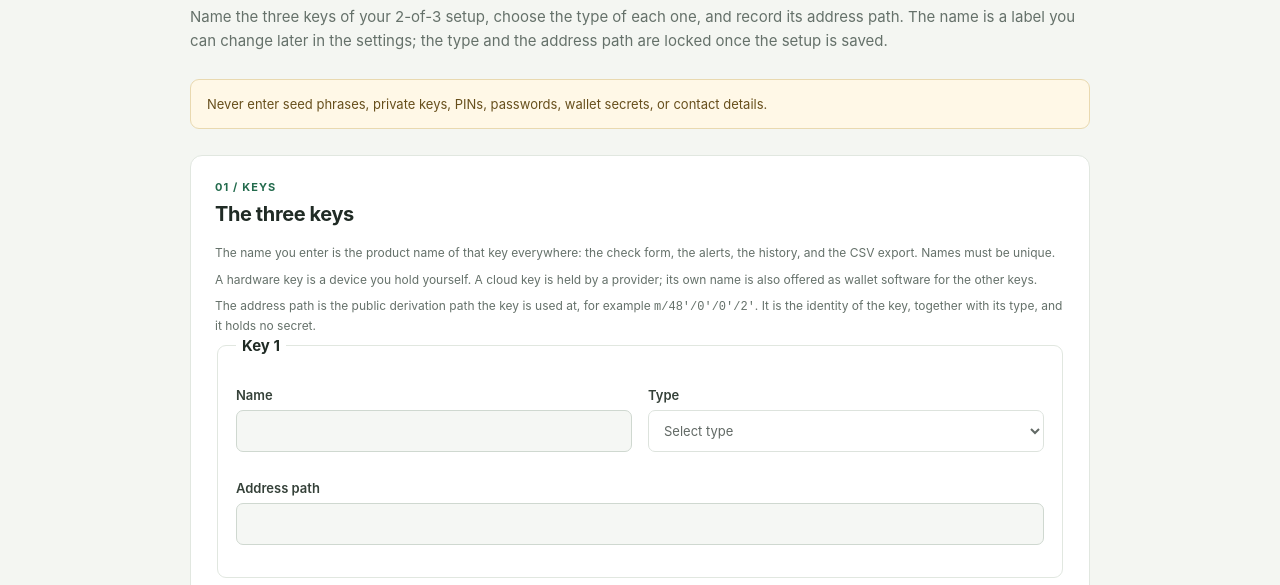
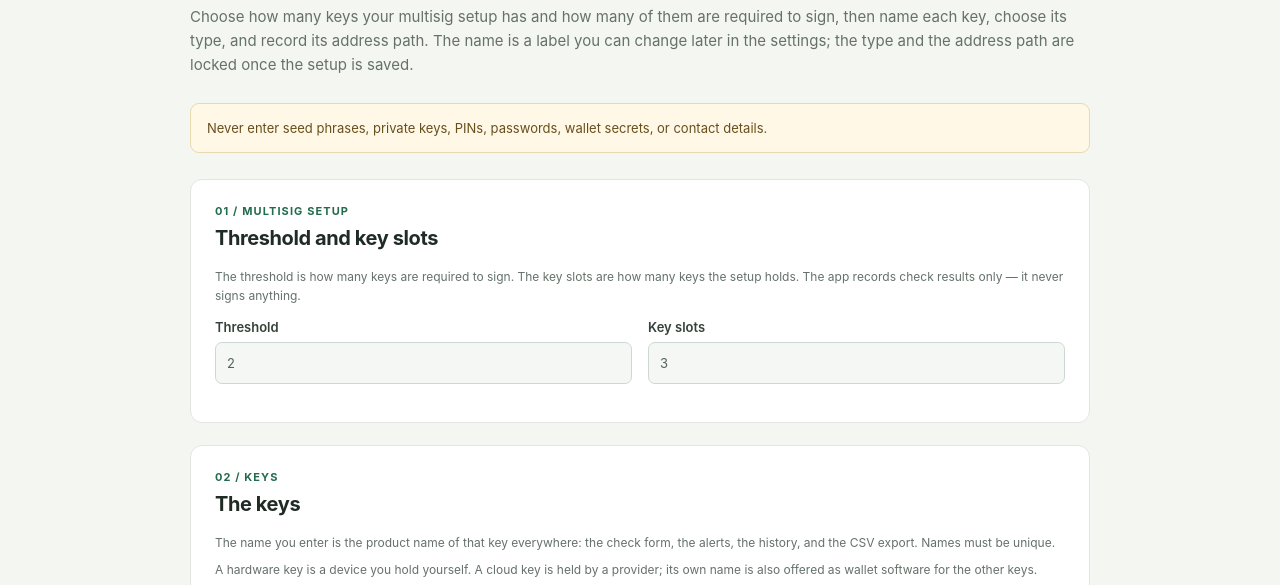
Before and after one commit to sondreolav/vardkey, a website: page static/setup.html in a window 1280 px wide. Shown: the part 186-771 px from the top of the page. Drawn offline with Linux system fonts and the light colour scheme; no server answers.

Commit message:
Section 31 point 7: multisig number fields and a dynamic key-fields container

```diff
--- a/static/setup.html
+++ b/static/setup.html
@@ -22,7 +22,7 @@
         <div>
           <p class="eyebrow">First-run setup</p>
           <h1>Key setup</h1>
-          <p class="intro">Name the three keys of your 2-of-3 setup, choose the type of each one, and record its address path. The name is a label you can change later in the settings; the type and the address path are locked once the setup is saved.</p>
+          <p class="intro">Choose how many keys your multisig setup has and how many of them are required to sign, then name each key, choose its type, and record its address path. The name is a label you can change later in the settings; the type and the address path are locked once the setup is saved.</p>
         </div>
       </div>
 
@@ -31,15 +31,27 @@
       </div>
 
       <form id="setup-form">
+        <section class="form-section" aria-labelledby="multisig-title">
+          <div class="form-section-heading">
+            <p class="eyebrow">01 / Multisig setup</p>
+            <h2 id="multisig-title">Threshold and key slots</h2>
+          </div>
+          <p class="field-help">The threshold is how many keys are required to sign. The key slots are how many keys the setup holds. The app records check results only — it never signs anything.</p>
+          <div class="field-grid">
+            <label class="field"><span>Threshold</span><input id="threshold" name="threshold" type="number" min="1" step="1" value="2" required></label>
+            <label class="field"><span>Key slots</span><input id="key-count" name="key_count" type="number" min="2" max="15" step="1" value="3" required></label>
+          </div>
+        </section>
+
         <section class="form-section" aria-labelledby="keys-title">
           <div class="form-section-heading">
-            <p class="eyebrow">01 / Keys</p>
-            <h2 id="keys-title">The three keys</h2>
+            <p class="eyebrow">02 / Keys</p>
+            <h2 id="keys-title">The keys</h2>
           </div>
           <p class="field-help">The name you enter is the product name of that key everywhere: the check form, the alerts, the history, and the CSV export. Names must be unique.</p>
           <p class="field-help">A hardware key is a device you hold yourself. A cloud key is held by a provider; its own name is also offered as wallet software for the other keys.</p>
           <p class="field-help">The address path is the public derivation path the key is used at, for example <code>m/48'/0'/0'/2'</code>. It is the identity of the key, together with its type, and it holds no secret.</p>
-          <div class="form-stack">
+          <div class="form-stack" id="key-fields">
             <fieldset class="check-card">
               <legend>Key 1</legend>
               <div class="field-grid">
```
